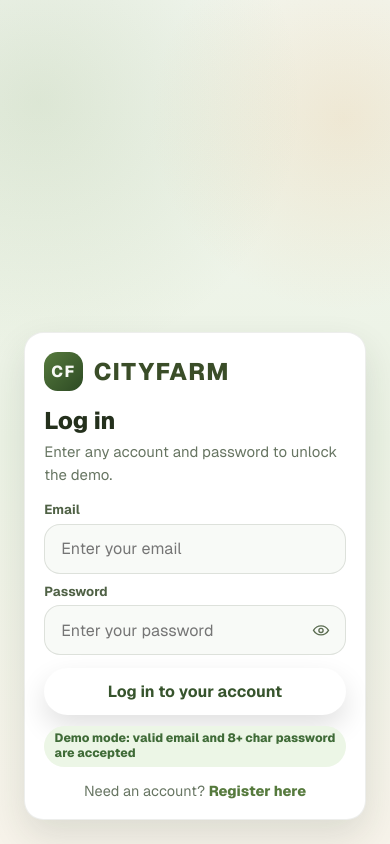
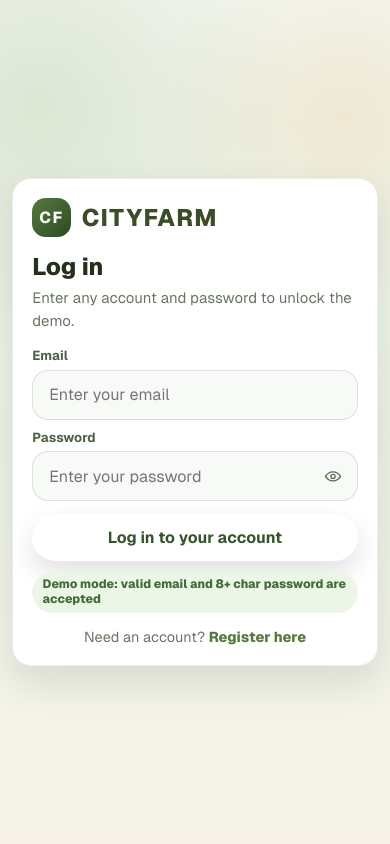
Before and after one commit to SunnyYeahBoiii/CITYFARM-2.0, a Next.js app in the folder apps/web/: page /login in a window 390 px wide. Built offline with nearby package versions, Linux system fonts and the light colour scheme.

Commit message:
put login and register into center

```diff
--- a/apps/web/components/cityfarm/cityfarm.module.css
+++ b/apps/web/components/cityfarm/cityfarm.module.css
@@ -1441,7 +1441,16 @@
 
 .authScreenCentered {
   justify-content: center;
+  align-items: center;
   padding: 1rem;
+}
+
+.authScreenCentered .authHero {
+  padding-top: 0;
+}
+
+.authScreenCentered .authPanel {
+  width: min(100%, 420px);
 }
 
 .authHero {
@@ -1449,7 +1458,7 @@
 }
 
 .authPanel {
-  margin: auto 1rem 1rem;
+  margin: 0 1rem;
   padding: 1.2rem;
   border-radius: 1.35rem;
   border: 1px solid rgba(31, 41, 22, 0.08);
@@ -1732,7 +1741,7 @@
 
 @media (max-width: 720px) {
   .authPanel {
-    margin: auto 0.75rem 0.75rem;
+    margin: 0 0.75rem;
     border-radius: 1.2rem;
   }
 
```
